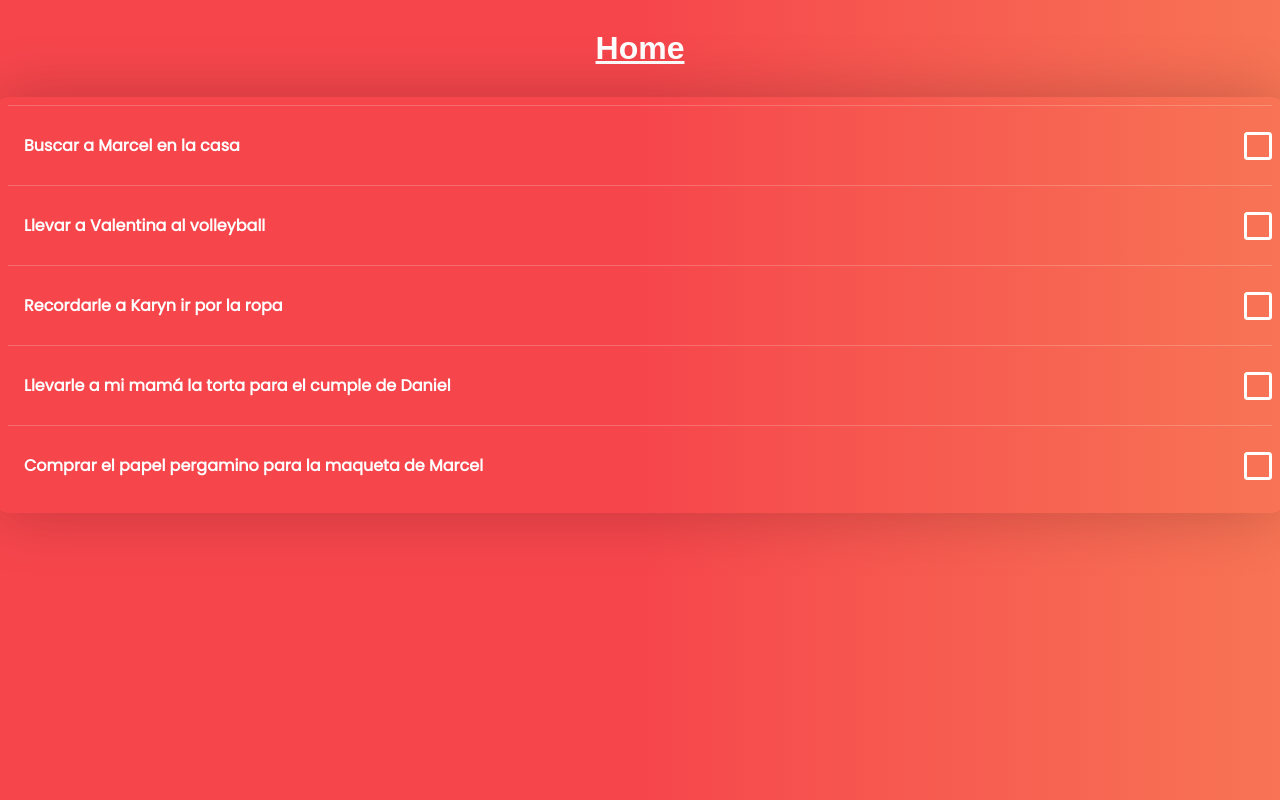
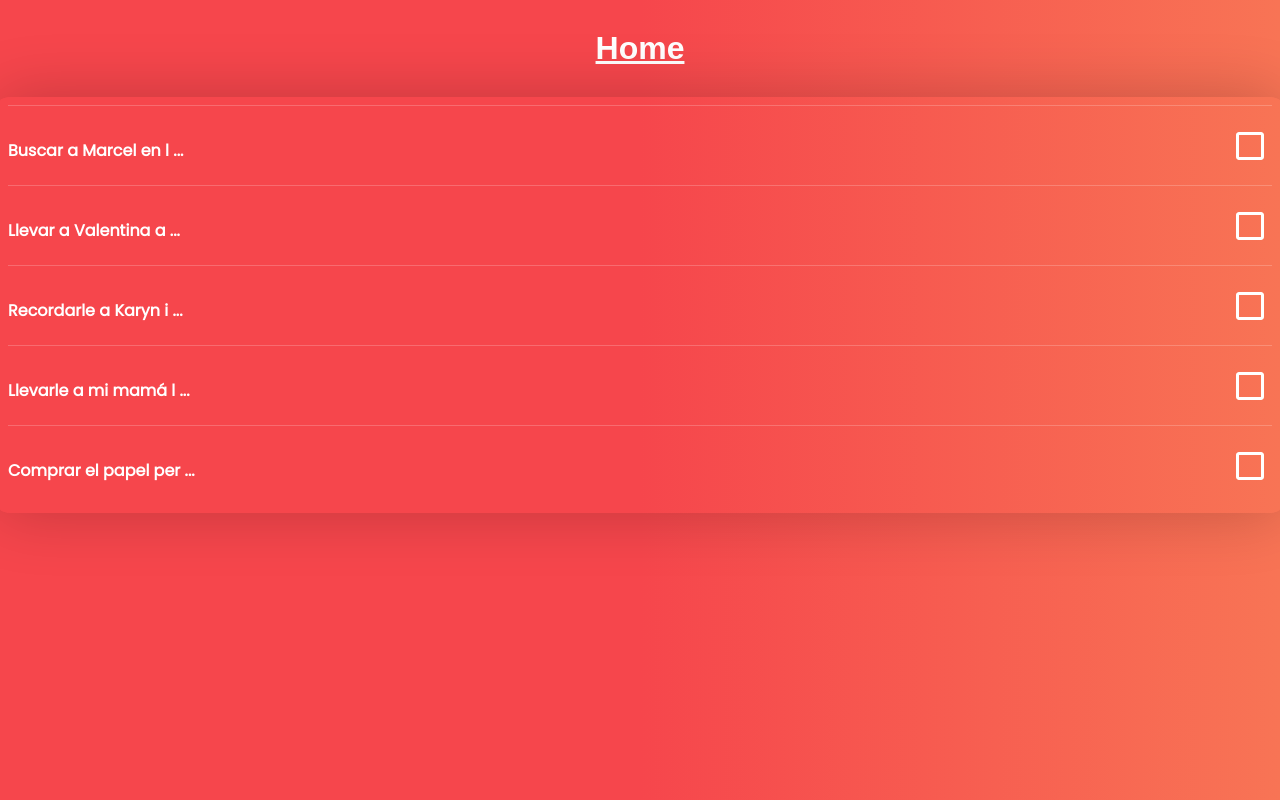
Before and after one commit to rennygalindez/todo-app-vue, a Vue app: page / in a window 1280 px wide. Built offline with nearby package versions, Linux system fonts and the light colour scheme.

Commit message:
Change icon aling from flex to float with padding.

```diff
--- a/src/components/ToDoItem.vue
+++ b/src/components/ToDoItem.vue
@@ -2,35 +2,42 @@
   <div>
     <ul>
       <li v-for="(todo, index) of todos" :key="index">
-        <p id="description" :class="[{ done: todo.done }, 'vertical-align']">
-          {{ todo.name }}
+        <p id="description" :class="[{ done: todo.done }]">
+          {{
+          todo.name.length > 20 ? `${todo.name.slice(0, 20)} ...` : todo.name
+          }}
         </p>
-        <transition name="fade-translate">
-          <span class="great vertical-align" v-show="todo.done">Great</span>
-        </transition>
+        <font-awesome-icon :icon="['far','trash-alt']" size="2x" :class="['icon', 'trash-icon']" />
         <font-awesome-icon
           @click="makeDidIt(index)"
           :icon="['far', todo.done ? 'check-square' : 'square']"
           size="2x"
-          :class="['order']"
+          :class="['icon']"
         />
+        <transition name="fade-translate">
+          <p class="great" v-show="todo.done">Great</p>
+        </transition>
       </li>
     </ul>
   </div>
 </template>
-
 <script>
 export default {
   computed: {
     todos() {
       return this.$store.state.todos.all;
     },
+    shortDescription() {
+      return this.$store.state.todos.all.map(
+        todo => `${todo.name.slice(0, 20)}...`
+      );
+    }
   },
   methods: {
     makeDidIt(todoIndex) {
-      this.$store.dispatch('todos/didIt', todoIndex);
-    },
-  },
+      this.$store.dispatch("todos/didIt", todoIndex);
+    }
+  }
 };
 </script>
 
@@ -39,27 +46,33 @@ ul {
   list-style: none;
 }
 li {
-  display: flex;
-  justify-content: space-between;
-  align-items: center;
-  border-top: 0.1rem rgba(255, 255, 255, 0.2) solid;
+  position: relative;
   font-weight: bold;
   font-family: Poppins;
+  border-top: 0.1rem rgba(255, 255, 255, 0.2) solid;
   height: 5rem;
+  padding: 1rem 0;
+  overflow: auto;
 }
 
 #description {
-  padding-left: 1rem;
-  width: 70%;
+  position: relative;
+  float: left;
+  width: 60%;
   max-height: 4rem;
   font-size: 1rem;
-  overflow-x: hidden;
-  overflow-x: visible;
-
+  padding: 1rem 0;
 }
 
-#check {
-  padding-right: 1rem;
+.great {
+  float: left;
+  margin: 1rem 0;
+  display: block;
+}
+
+.icon {
+  float: right;
+  margin: 0.5rem;
 }
 .done {
   color: rgba(255, 255, 255, 0.5);
```
